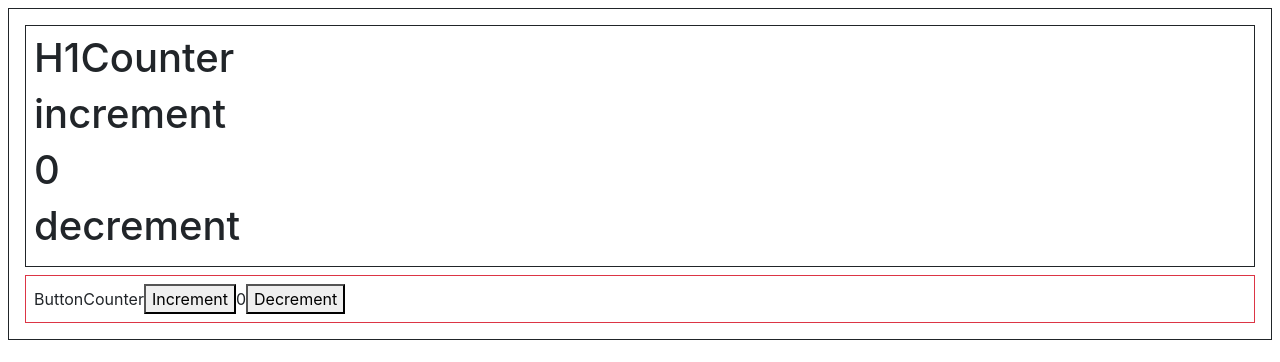
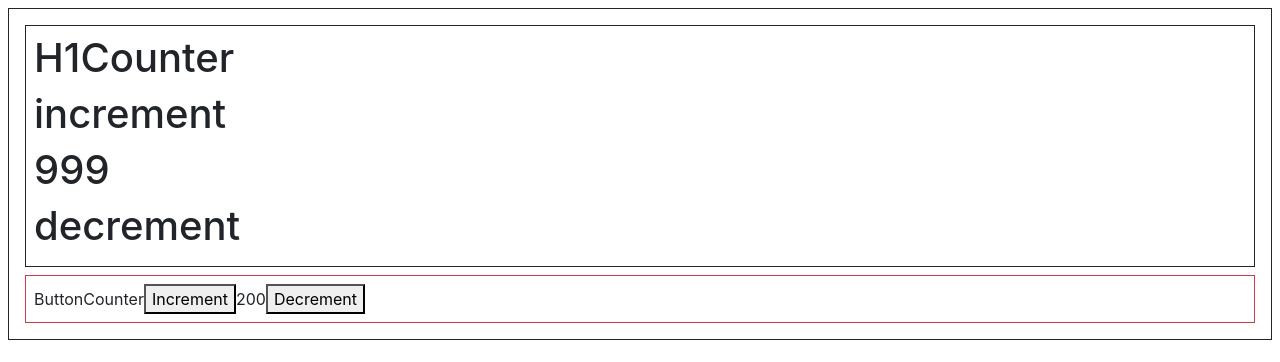
Before and after one commit to edupoly/rb17app, a React (Create React App) app: page / in a window 1280 px wide. Shown: the top 362 px of the page. Built offline with nearby package versions, Linux system fonts and the light colour scheme.

Commit message:
sjdhgfjs

```diff
--- a/src/App.js
+++ b/src/App.js
@@ -2,12 +2,14 @@ import logo from './logo.svg';
 import './App.css';
 import H1Counter from './H1Counter';
 import ButtonCounter from './ButtonCounter';
+
 
 function App() {
   return (
    <div className='border border-dark p-2 m-2'>
     <H1Counter></H1Counter>
     <ButtonCounter></ButtonCounter>
+
    </div>
   );
 }
--- a/src/ButtonCounter.jsx
+++ b/src/ButtonCounter.jsx
@@ -2,7 +2,7 @@ import React, { useState } from 'react'
 import useCounter from './counterHook'
 
 function ButtonCounter() {
-  var [count,inc,dec]=useCounter()
+  var [count,inc,dec]=useCounter(200,10);
   return (
     <div className='border border-danger p-2 m-2'>
       ButtonCounter
--- a/src/H1Counter.jsx
+++ b/src/H1Counter.jsx
@@ -2,7 +2,7 @@ import React, { useState } from 'react'
 import useCounter from './counterHook'
 
 function H1Counter() {
-  var [count,inc,dec] = useCounter()
+  var [count,inc,dec] = useCounter(999,9)
 
   return (
     <div className='border border-dark p-2 m-2'>
--- a/src/counterHook.js
+++ b/src/counterHook.js
@@ -1,11 +1,11 @@
 import React,{useState} from 'react'
-function useCounter(){
-  const [count, setCount] = useState(0)
+function useCounter(init,step){
+  const [count, setCount] = useState(init)
   function inc(){
-    setCount(count+1)
+    setCount(count+step)
   }
   function dec(){
-    setCount(count-1)
+    setCount(count-step)
   }
   return [count,inc,dec]
 }
```
